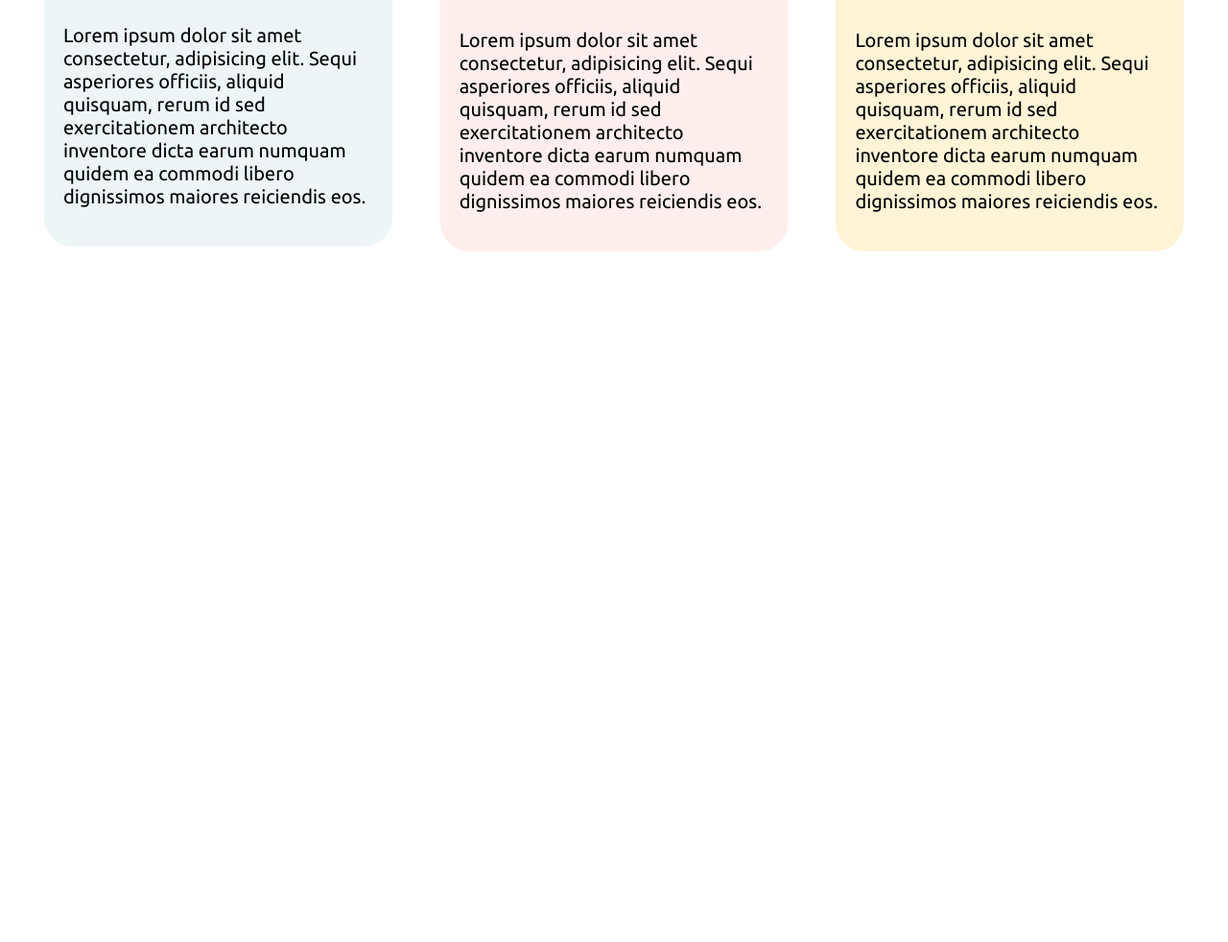
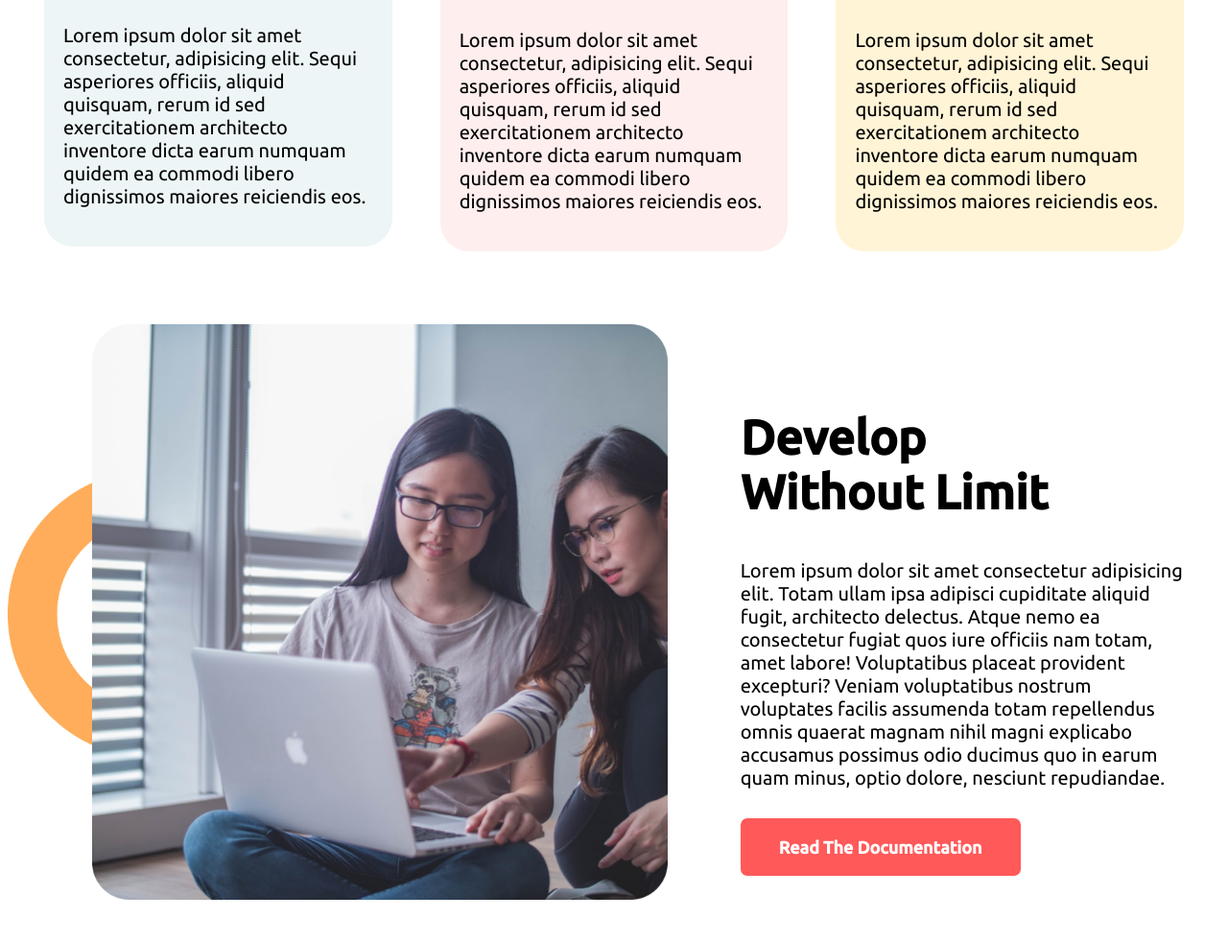
Before and after one commit to Razib2019/developer-portfolio01-rivision, a plain HTML site: page index.html in a window 1280 px wide. Shown: the part 1513-2495 px from the top of the page at 96% size. Before the commit the page ends 1813 px from the top, so only its background shows below. Drawn offline with Linux system fonts and the light colour scheme.

Commit message:
develop without limit section added

```diff
--- a/index.html
+++ b/index.html
@@ -67,6 +67,23 @@
         </div>
     </section>
     <!-- Second Section Or Card Section End here -->
+    <!-- Third Section Start From Here -->
+    <section class="development">
+        <div class="half-width">
+            <img src="./images/pictures/coding.png" alt="Develop_without_limit">
+        </div>
+        <div class="half-width development-right">
+            <h1>Develop <br>
+                Without Limit</h1>
+            <p>Lorem ipsum dolor sit amet consectetur adipisicing elit. Totam ullam ipsa adipisci cupiditate aliquid
+                fugit, architecto delectus. Atque nemo ea consectetur fugiat quos iure officiis nam totam, amet labore!
+                Voluptatibus placeat provident excepturi? Veniam voluptatibus nostrum voluptates facilis assumenda totam
+                repellendus omnis quaerat magnam nihil magni explicabo accusamus possimus odio ducimus quo in earum quam
+                minus, optio dolore, nesciunt repudiandae.</p>
+            <a target="_blank" class="btn-button" href="https://github.com/Razib2019">Read The Documentation</a>
+        </div>
+    </section>
+    <!-- Third Section End Here -->
 </body>
 
 </html>
--- a/style.css
+++ b/style.css
@@ -118,3 +118,29 @@ body {
 .goals-card p {
     font-size: 20px;
 }
+
+/* Third Section */
+.development {
+    display: flex;
+    align-items: center;
+    background-image: url(./images/shapes/shape-1.png);
+    background-repeat: no-repeat;
+    background-size: 300px;
+    background-position: left;
+}
+
+.development img {
+    width: 600px;
+    height: 600px;
+    margin-left: 50px;
+}
+
+.development-right h1 {
+    font-family: 'Ubuntu', sans-serif;
+    font-size: 50px;
+}
+
+.development-right p {
+    font-size: 20px;
+    margin-bottom: 50px;
+}
```
